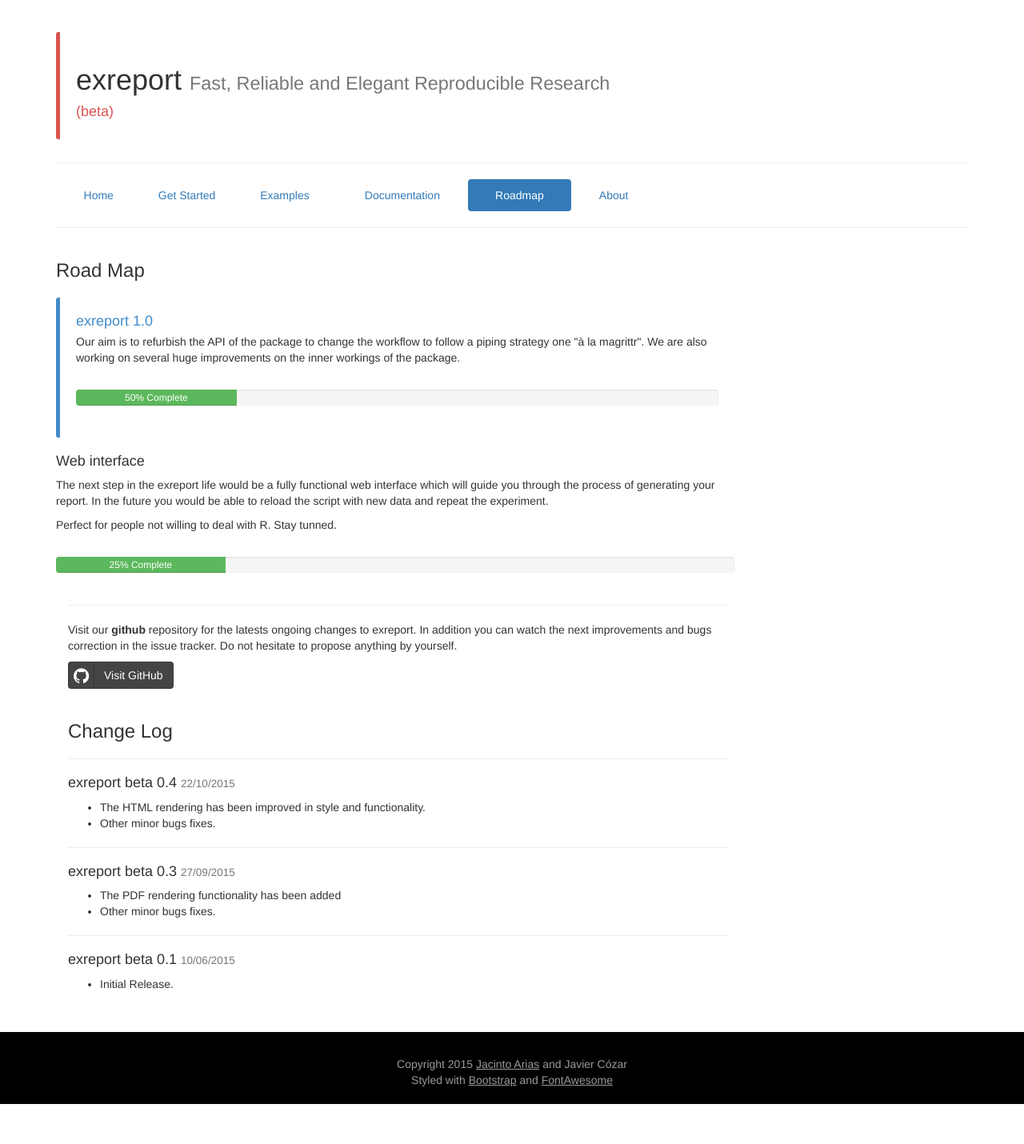
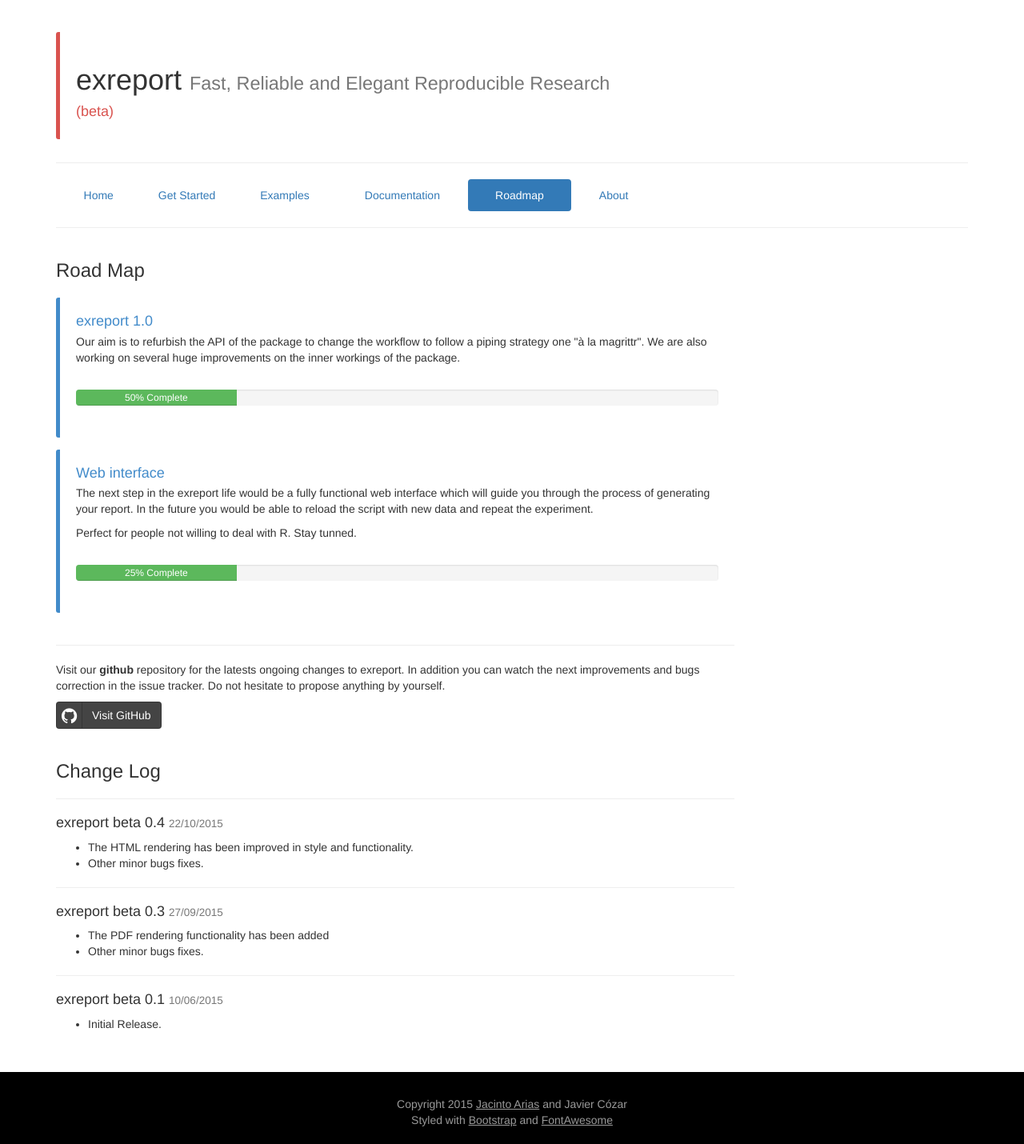
Before and after one commit to jacintoArias/exreport, a Jekyll site: the page built from docs/roadmap.html, in a window 1280 px wide. Shown: the whole page at 80% size. Built offline with Jekyll 4.4.1, drawn with Linux system fonts in a browser that asks for light colours; nearby versions of some CDN libraries; before the commit the page ends 1380 px from its top, so only the background shows below that.

Commit message:
Updating website

```diff
--- a/docs/roadmap.html
+++ b/docs/roadmap.html
@@ -27,6 +27,7 @@ navigation_weight: 4
         </div>
       </div>
 
+      <div class="bs-callout bs-callout-primary">
         <h4>Web interface</h4>
         <p>
          The next step in the exreport life would be a fully functional web interface
```
